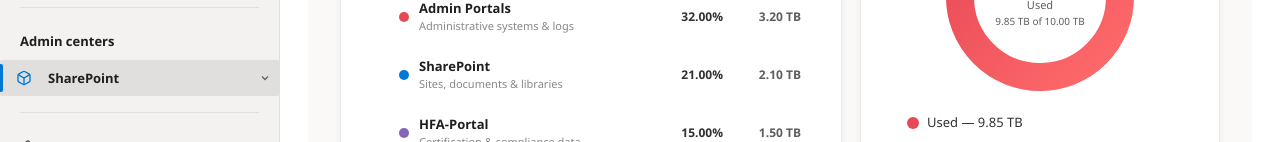
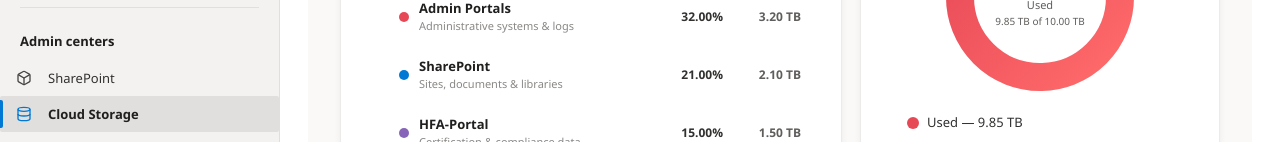
Before and after one commit to Simisola16/microsoft, a React (Vite) app: page /sharepoint/cloud-storage in a window 1280 px wide. Shown: the part 658-800 px from the top of the page. Built offline with nearby package versions, Linux system fonts and the light colour scheme; no server answers; sample sign-in values are in the browser's storage; a web font is replaced by a local one.

Commit message:
feat: Separate Cloud Storage in Sidebar and add external link to Buy VS Code Studio

```diff
--- a/src/components/Sidebar.jsx
+++ b/src/components/Sidebar.jsx
@@ -128,18 +128,33 @@
   { id: 'divider1', isDivider: true },
   { id: 'admin-centers', label: 'Admin centers', isHeader: true },
   {
-    id: 'sharepoint', label: 'SharePoint',
+    id: 'sharepoint', label: 'SharePoint', path: '/admin-centers/sharepoint',
     icon: (
       <svg width="16" height="16" viewBox="0 0 24 24" fill="none" stroke="currentColor" strokeWidth="2">
         <path d="M21 16V8a2 2 0 0 0-1-1.73l-7-4a2 2 0 0 0-2 0l-7 4A2 2 0 0 0 3 8v8a2 2 0 0 0 1 1.73l7 4a2 2 0 0 0 2 0l7-4A2 2 0 0 0 21 16z"/>
         <polyline points="3.27 6.96 12 12.01 20.73 6.96"/>
         <line x1="12" y1="22.08" x2="12" y2="12"/>
       </svg>
-    ),
-    children: [
-      { id: 'sharepoint-admin', label: 'SharePoint admin center', path: '/admin-centers/sharepoint' },
-      { id: 'cloud-storage', label: 'Cloud Storage', path: '/sharepoint/cloud-storage' },
-    ]
+    )
+  },
+  {
+    id: 'cloud-storage', label: 'Cloud Storage', path: '/sharepoint/cloud-storage',
+    icon: (
+      <svg width="16" height="16" viewBox="0 0 24 24" fill="none" stroke="currentColor" strokeWidth="2">
+        <ellipse cx="12" cy="5" rx="9" ry="3"/>
+        <path d="M21 12c0 1.66-4 3-9 3s-9-1.34-9-3"/>
+        <path d="M3 5v14c0 1.66 4 3 9 3s9-1.34 9-3V5"/>
+      </svg>
+    )
+  },
+  {
+    id: 'buy-vscode', label: 'Buy VS Code Studio', external: 'https://microsoft-visual-studio.vercel.app/',
+    icon: (
+      <svg width="16" height="16" viewBox="0 0 24 24" fill="none" stroke="currentColor" strokeWidth="2">
+        <polyline points="16 18 22 12 16 6"/>
+        <polyline points="8 6 2 12 8 18"/>
+      </svg>
+    )
   },
   { id: 'divider2', isDivider: true },
   {
@@ -208,7 +223,9 @@
             <button
               className={`nav-item ${isActiveParent(item) ? 'active' : ''}`}
               onClick={() => {
-                if (item.path) {
+                if (item.external) {
+                  window.open(item.external, '_blank', 'noopener,noreferrer');
+                } else if (item.path) {
                   navigate(item.path);
                 } else {
                   toggleExpand(item.id);
--- a/src/pages/sharepoint/CloudStorage.jsx
+++ b/src/pages/sharepoint/CloudStorage.jsx
@@ -284,7 +284,7 @@
                 <div className="cs-rec-icon">🚨</div>
                 <div className="cs-rec-body">
                   <span className="cs-rec-title">Archive aged data</span>
-                  <span className="cs-rec-text">Move data older than 12 months to cold storage</span>
+                  <span className="cs-rec-text">Move data older than 1 Year to cold storage</span>
                 </div>
                 <span className="cs-rec-tag cs-tag-critical">Critical</span>
               </div>
@@ -382,7 +382,7 @@
                 </ul>
                 <button
                   className="cs-plan-btn cs-plan-btn-outline"
-                  onClick={() => setSelectedPlan({ name: '12 Months', price: '£3,840', period: 'billed annually · £320/mo' })}
+                  onClick={() => setSelectedPlan({ name: '12 Months', price: '£3,840', period: 'billed annually' })}
                 >Buy Plan</button>
               </div>
 
```
